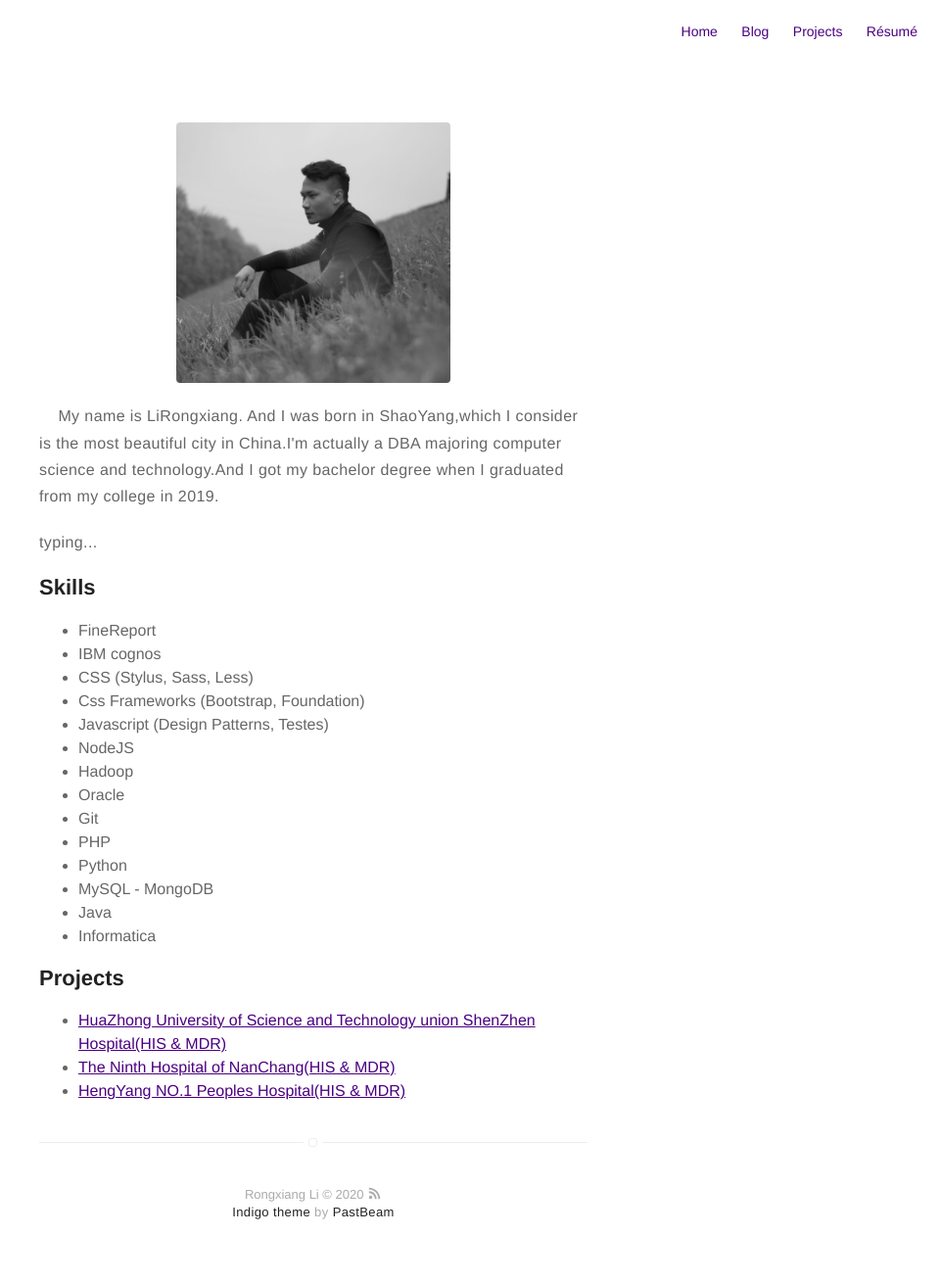
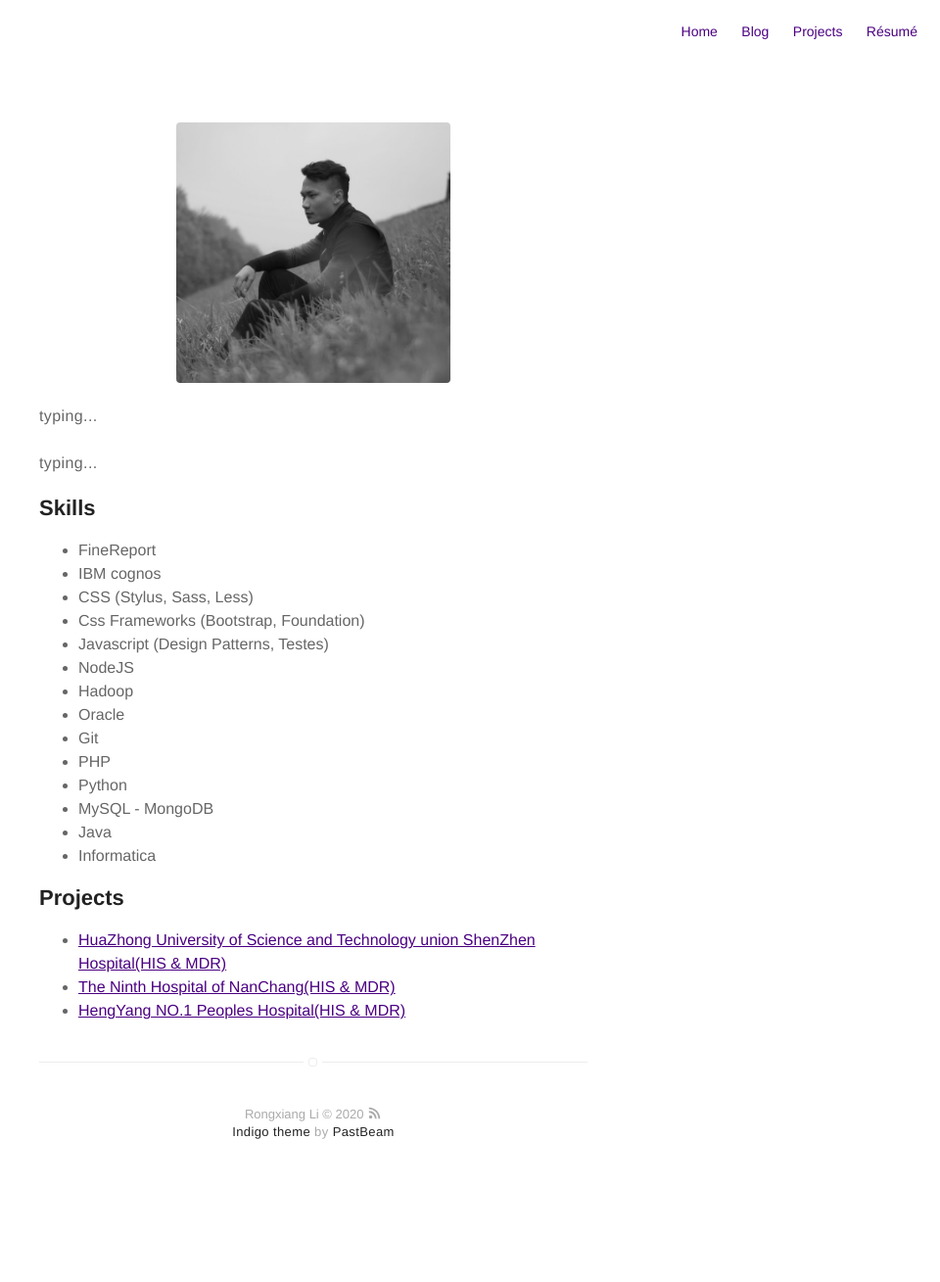
Before and after one commit to PastBeam/PastBeam.github.ioLRX, a Jekyll site: the page built from about.md, in a window 1280 px wide. Shown: the whole page at 98% size, without its empty margins (320-1280 px from the left). Built offline with Jekyll 4.4.1, drawn with Linux system fonts in a browser that asks for light colours; after the commit the page ends 1228 px from its top, so only the background shows below that.

Commit message:
Update about.md

```diff
--- a/about.md
+++ b/about.md
@@ -4,7 +4,7 @@ layout: page
 ---
 ![Profile Image]({{ site.url }}/{{ site.picture }})
 
-<p> &nbsp;&nbsp;&nbsp;&nbsp;My name is LiRongxiang. And I was born in ShaoYang,which I consider is the most beautiful city in China.I'm actually a DBA majoring computer science and technology.And I got my bachelor degree when I graduated from my college in 2019.</p>
+<p>typing...</p>
 
 <p>typing...</p>
 
```
